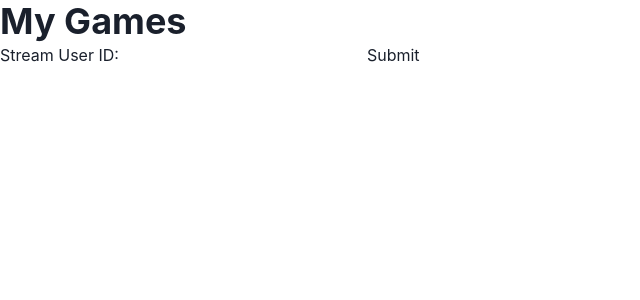
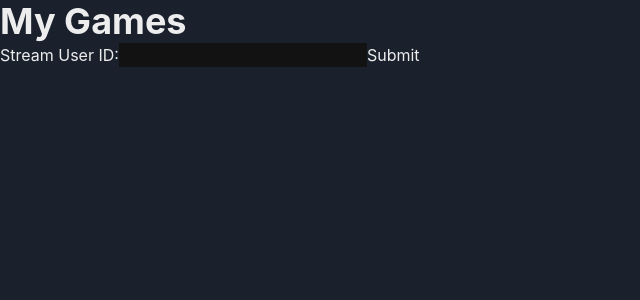
Before and after one commit to stef7/dev-test-steamy, a Next.js app: page / in a window 1280 px wide. Shown: the top 300 px of the page, without its empty margins (0-640 px from the left). Built offline with nearby package versions, Linux system fonts and the light colour scheme.

Commit message:
feat: dark mode only because gamers

```diff
--- a/src/pages/_app.tsx
+++ b/src/pages/_app.tsx
@@ -1,9 +1,10 @@
+import { theme } from "@/styles/theme";
 import { ChakraProvider } from "@chakra-ui/react";
 import type { AppType } from "next/app";
 
 const MyApp: AppType = ({ Component, pageProps }) => {
   return (
-    <ChakraProvider>
+    <ChakraProvider theme={theme}>
       <Component {...pageProps} />
     </ChakraProvider>
   );
--- /dev/null
+++ b/src/styles/theme.ts
@@ -0,0 +1,8 @@
+import { extendTheme, type ThemeConfig } from "@chakra-ui/react";
+
+const config: ThemeConfig = {
+  initialColorMode: "dark",
+  useSystemColorMode: false,
+};
+
+export const theme = extendTheme({ config });
```
